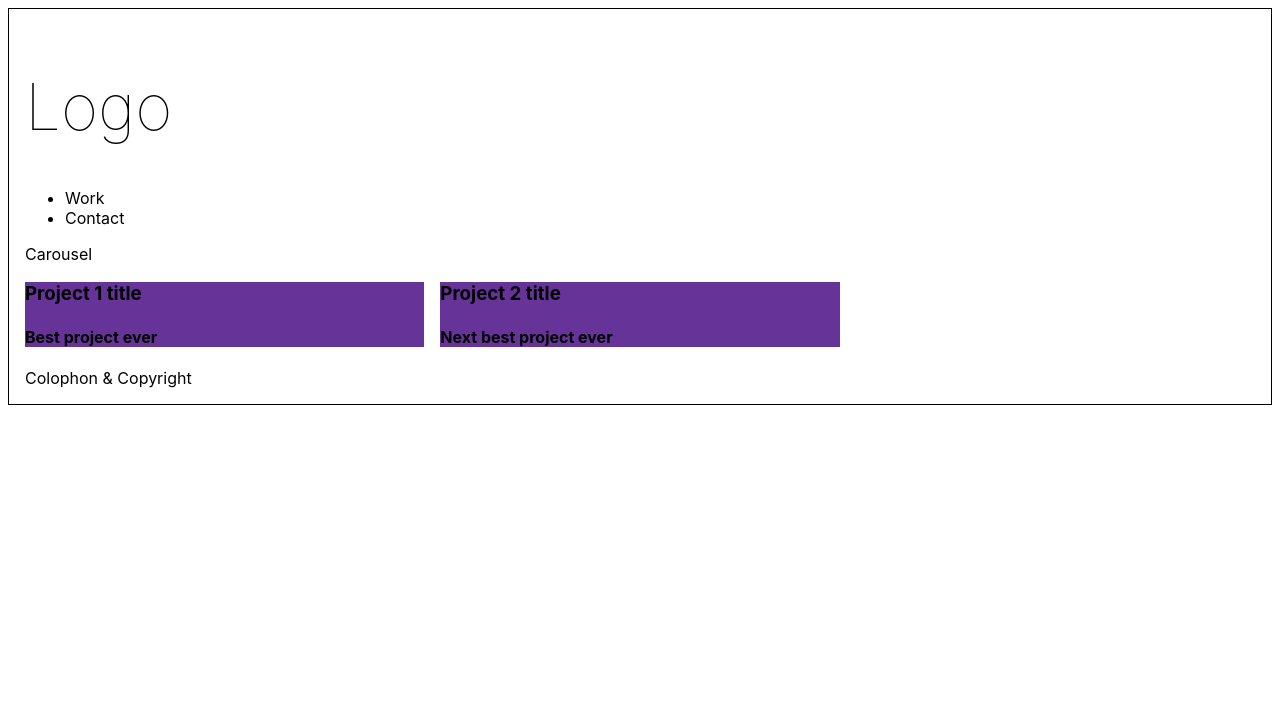
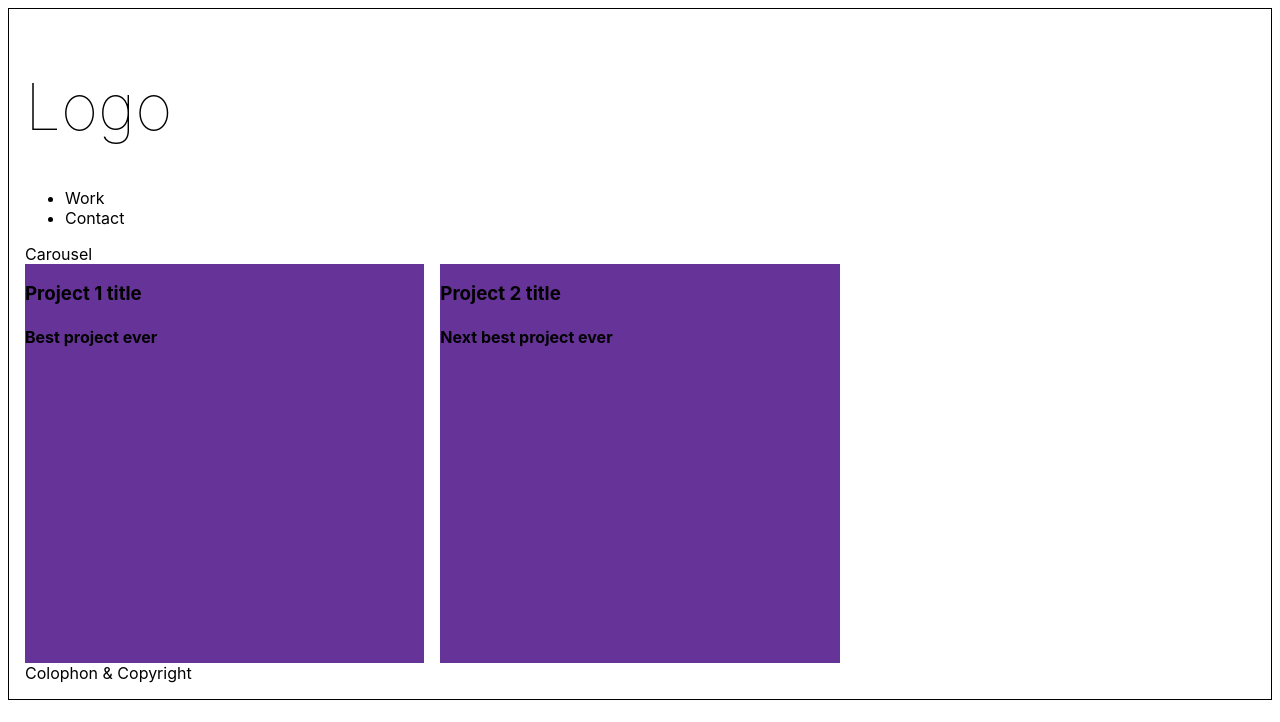
Before and after one commit to phenom-studio/website, a Svelte app: page / in a window 1280 px wide. Shown: the top 722 px of the page. Built offline with nearby package versions, Linux system fonts and the light colour scheme.

Commit message:
square content cards

```diff
--- a/src/Card.svelte
+++ b/src/Card.svelte
@@ -6,14 +6,22 @@
 
 <div class="card">
     <div class="background">
-        <h3>{title}</h3>
-        <h4>{tag}</h4>
+        <div class="content">
+            <h3>{title}</h3>
+            <h4>{tag}</h4>
+        </div>
     </div>
 </div>
 
 <style lang="scss">
     .background {
+        position: relative;
         width: 100%;
+        padding-bottom: 100%;
         background-color: rebeccapurple;
     }
+
+    .content {
+        position: absolute;
+    }
 </style>
```
Also changed, not shown: public/build/bundle.css, public/build/bundle.js, 1 other file (tests, documents, lock files or other folders).
